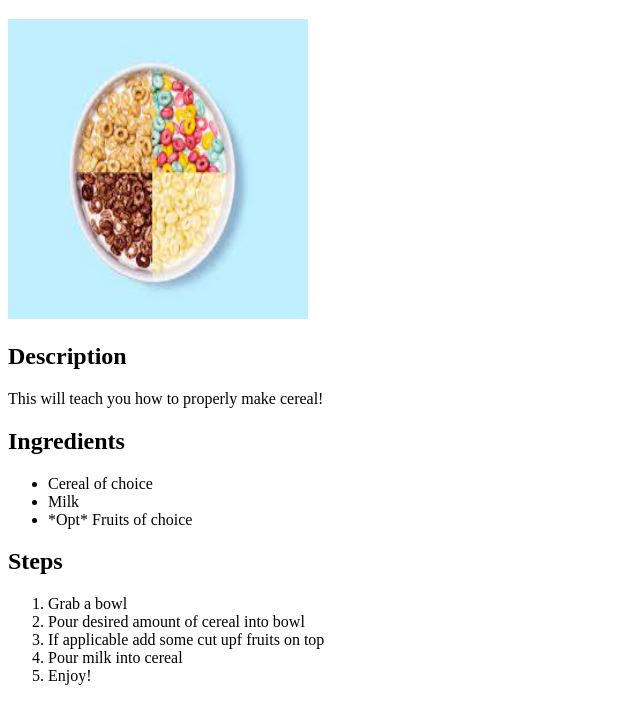
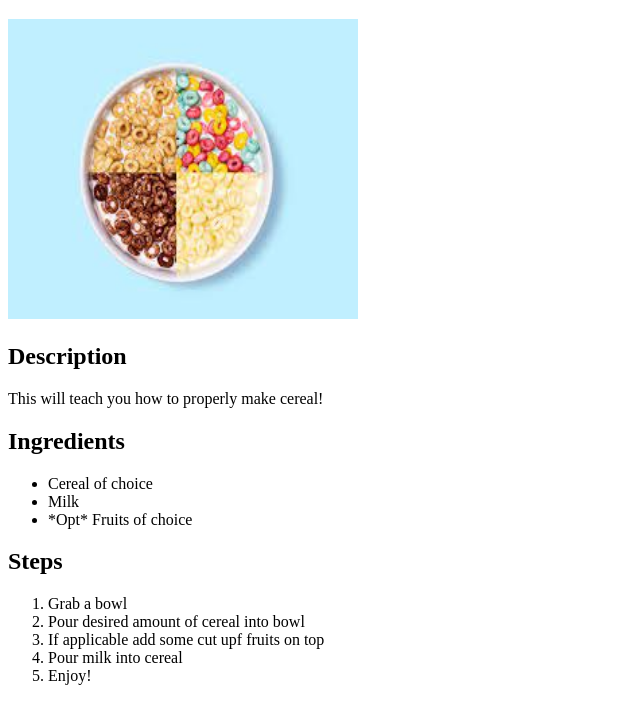
Before and after one commit to Malikc-21/odin-recipes, a plain HTML site: page recipes/cereal.html in a window 1280 px wide. Shown: the part 61-784 px from the top of the page, without its empty margins (0-640 px from the left). Drawn offline with Linux system fonts and the light colour scheme.

Commit message:
changed img width in cereal doc

```diff
--- a/recipes/cereal.html
+++ b/recipes/cereal.html
@@ -9,7 +9,7 @@
 <body>
     <h1>Cereal</h1>
 
-    <img src="../images/cereal.jpg" alt="Cereal image" height="300" width="300">
+    <img src="../images/cereal.jpg" alt="Cereal image" height="300" width="350">
 
     <h2>Description</h2>
 
```
